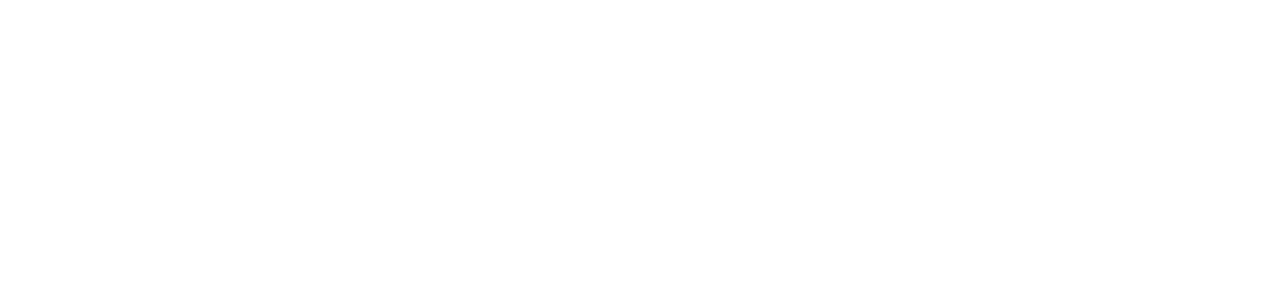
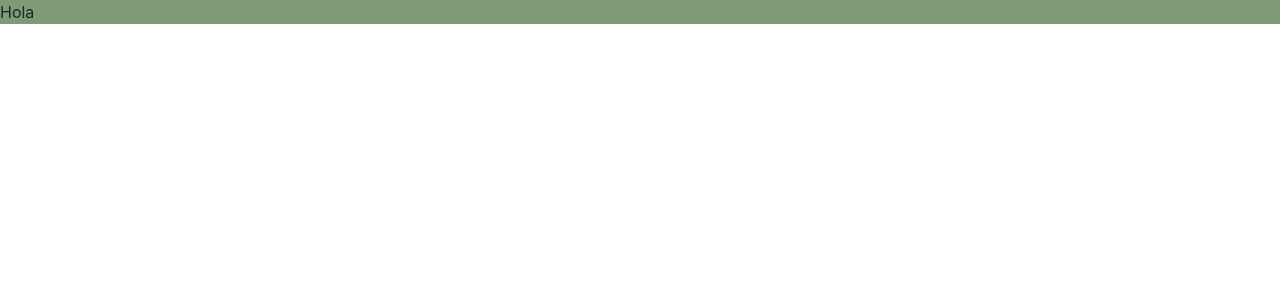
Before and after one commit to enadialopez/openHelp, a React (Create React App) app: page / in a window 1280 px wide. Shown: the top 300 px of the page. Built offline with nearby package versions, Linux system fonts and the light colour scheme.

Commit message:
modifico NavBar

```diff
--- a/package.json
+++ b/package.json
@@ -6,6 +6,7 @@
     "@testing-library/jest-dom": "^5.16.5",
     "@testing-library/react": "^13.3.0",
     "@testing-library/user-event": "^13.5.0",
+    "bootstrap": "^5.2.0",
     "react": "^18.2.0",
     "react-dom": "^18.2.0",
     "react-scripts": "5.0.1",
--- a/public/index.html
+++ b/public/index.html
@@ -24,7 +24,9 @@
       work correctly both with client-side routing and a non-root public URL.
       Learn how to configure a non-root public URL by running `npm run build`.
     -->
-    <title>React App</title>
+    <link href="https://cdn.jsdelivr.net/npm/bootstrap@5.2.0/dist/css/bootstrap.min.css" rel="stylesheet" integrity="sha384-gH2yIJqKdNHPEq0n4Mqa/HGKIhSkIHeL5AyhkYV8i59U5AR6csBvApHHNl/vI1Bx" crossorigin="anonymous">
+
+    <title>OpenHelp!</title>
   </head>
   <body>
     <noscript>You need to enable JavaScript to run this app.</noscript>
--- a/src/App.js
+++ b/src/App.js
@@ -1,4 +1,3 @@
-import { BrowserRouter} from 'react-router-dom';
 import Home from './components/Home';
 import Step from './components/Step';
 import Participant from './components/Participant';
@@ -8,12 +7,12 @@ function App() {
 
 
   return (
-    <BrowserRouter>
+    <>
       <NavBar />
       <Home />
       <Step />
       <Participant />
-    </BrowserRouter>
+    </>
   );
 }
 
--- a/src/components/NavBar.jsx
+++ b/src/components/NavBar.jsx
@@ -1,8 +1,13 @@
 import React from 'react'
+import '../styles/NavBar.css';
 
 const NavBar = () => {
     return (
-        <> </>
+        <>
+          <div className="navbar">
+            <a> Hola </a>
+          </div>
+        </>
         )
 
 }
--- /dev/null
+++ b/src/styles/NavBar.css
@@ -0,0 +1,6 @@
+.navbar {
+    flex-direction:row;
+    width: 100%;
+    padding: 0;
+    background-color: rgb(126,155,118);
+}
```
Also changed, not shown: 1 other file (tests, documents, lock files or other folders).
